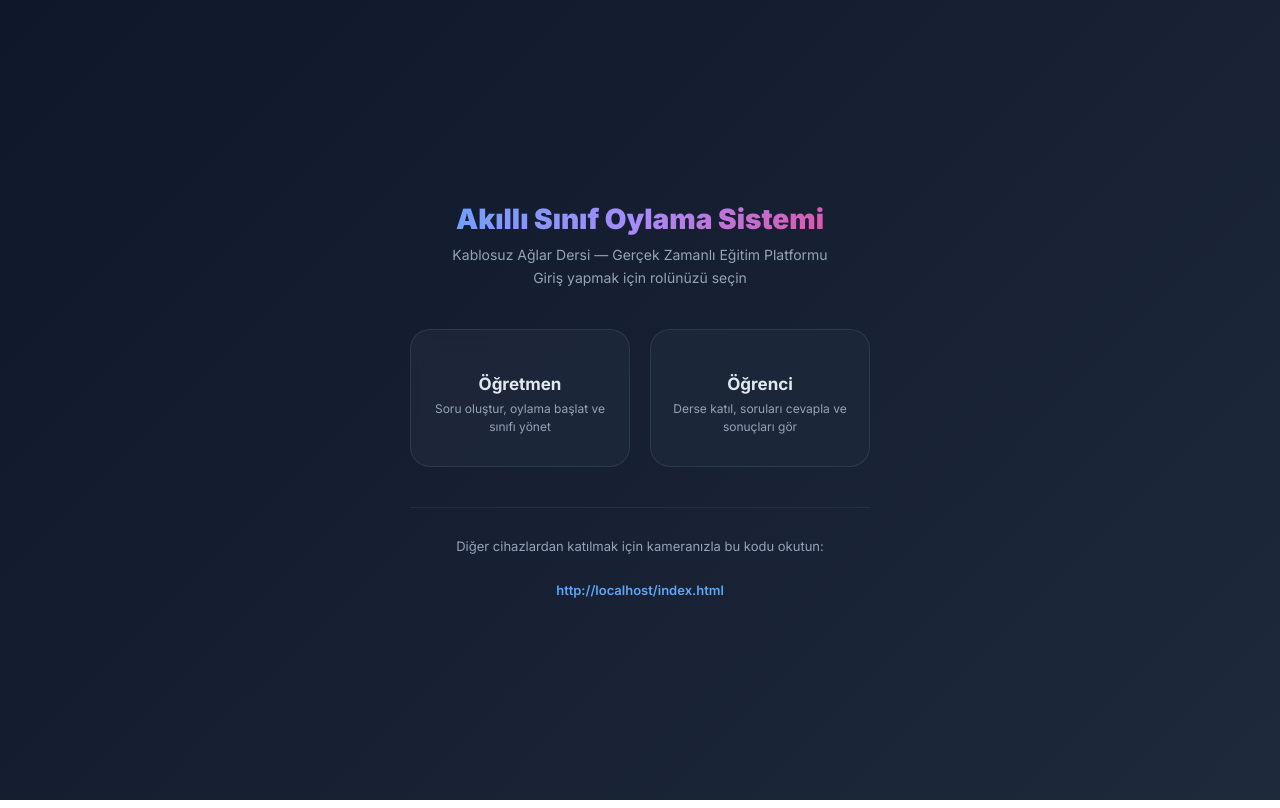
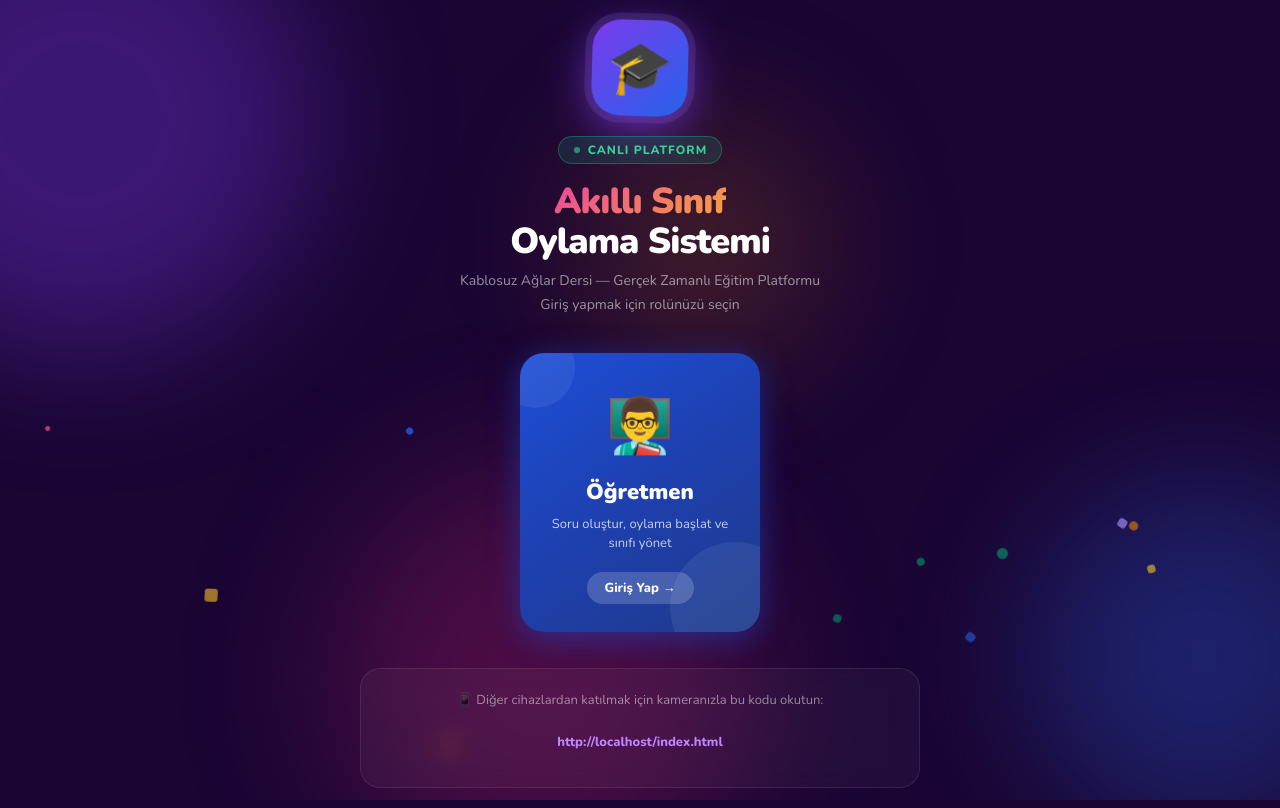
Before and after one commit to Zehracicek/Akilli-Sinif-Oylama-Sistemi, a plain HTML site: page index.html in a window 1280 px wide. Drawn offline with nearby package versions, Linux system fonts and the light colour scheme.

Commit message:
Update index.html
arayüz düzenlemesi yapıldı

```diff
--- a/index.html
+++ b/index.html
@@ -1,201 +1,227 @@
 <!DOCTYPE html>
 <html lang="tr">
-
 <head>
     <meta charset="UTF-8">
     <meta name="viewport" content="width=device-width, initial-scale=1.0">
     <title>Akıllı Sınıf Oylama Sistemi</title>
-    <link href="https://fonts.googleapis.com/css2?family=Inter:wght@400;500;600;700;800;900&display=swap"
-        rel="stylesheet">
+    <link href="https://fonts.googleapis.com/css2?family=Nunito:wght@400;600;700;800;900;1000&display=swap" rel="stylesheet">
     <style>
-        * {
-            margin: 0;
-            padding: 0;
-            box-sizing: border-box
-        }
+        * { margin: 0; padding: 0; box-sizing: border-box; }
 
         body {
-            font-family: 'Inter', sans-serif;
-            background: linear-gradient(135deg, #0f172a, #1e293b);
+            font-family: 'Nunito', sans-serif;
+            background: #1a0533;
             min-height: 100vh;
-            display: flex;
-            align-items: center;
-            justify-content: center;
-            color: #e2e8f0
-        }
-
-        .main {
-            text-align: center;
-            width: 100%;
-            max-width: 500px;
-            padding: 40px 20px
-        }
-
-        .logo {
-            font-size: 48px;
-            margin-bottom: 16px
-        }
-
-        h1 {
-            font-size: 28px;
-            font-weight: 900;
-            background: linear-gradient(135deg, #60a5fa, #a78bfa, #ec4899);
-            -webkit-background-clip: text;
-            -webkit-text-fill-color: transparent;
-            margin-bottom: 8px
-        }
-
-        .subtitle {
-            color: #94a3b8;
-            font-size: 14px;
-            margin-bottom: 40px;
-            line-height: 1.6
-        }
-
-        .cards {
-            display: flex;
-            gap: 20px;
-            justify-content: center;
-            flex-wrap: wrap
-        }
-
-        .role-card {
-            background: rgba(30, 41, 59, 0.8);
-            border: 1px solid rgba(148, 163, 184, 0.15);
-            border-radius: 20px;
-            padding: 30px 20px;
-            width: 100%;
-            max-width: 220px;
-            cursor: pointer;
-            transition: .3s;
-            backdrop-filter: blur(10px);
-            text-decoration: none;
-            color: #e2e8f0;
+            overflow-x: hidden;
             display: flex;
             flex-direction: column;
             align-items: center;
             justify-content: center;
+            padding: 20px;
         }
 
-        .role-card:hover {
-            transform: translateY(-6px);
-            border-color: rgba(148, 163, 184, 0.3);
-            box-shadow: 0 20px 40px rgba(0, 0, 0, 0.3)
+        .bg-shapes { position: fixed; inset: 0; pointer-events: none; overflow: hidden; z-index: 0; }
+        .shape { position: absolute; border-radius: 50%; filter: blur(70px); animation: floatShape 8s ease-in-out infinite; }
+        .shape-1 { width: 500px; height: 500px; background: rgba(124,58,237,0.35); top: -150px; left: -150px; animation-delay: 0s; }
+        .shape-2 { width: 350px; height: 350px; background: rgba(37,99,235,0.3); top: 60%; right: -100px; animation-delay: -2.5s; }
+        .shape-3 { width: 400px; height: 400px; background: rgba(219,39,119,0.25); bottom: -100px; left: 25%; animation-delay: -5s; }
+        .shape-4 { width: 250px; height: 250px; background: rgba(217,119,6,0.2); top: 15%; left: 45%; animation-delay: -7s; }
+        @keyframes floatShape {
+            0%, 100% { transform: translate(0,0) scale(1); }
+            33% { transform: translate(25px,-25px) scale(1.06); }
+            66% { transform: translate(-20px,20px) scale(0.94); }
         }
 
-        .role-card .icon {
-            font-size: 40px;
-            margin-bottom: 14px
+        .particle { position: fixed; border-radius: 3px; pointer-events: none; z-index: 1; animation: fallP linear infinite; }
+        @keyframes fallP {
+            0% { transform: translateY(-30px) rotate(0deg); opacity: 0.8; }
+            100% { transform: translateY(105vh) rotate(720deg); opacity: 0; }
         }
 
-        .role-card h2 {
-            font-size: 17px;
-            font-weight: 700;
-            margin-bottom: 6px
+        .main { position: relative; z-index: 10; text-align: center; width: 100%; max-width: 560px; }
+
+        .logo-wrap { margin-bottom: 20px; animation: dropIn 0.7s cubic-bezier(0.34,1.56,0.64,1); }
+        @keyframes dropIn {
+            0% { transform: translateY(-80px) scale(0.5); opacity: 0; }
+            100% { transform: translateY(0) scale(1); opacity: 1; }
+        }
+        .logo-ring {
+            display: inline-flex; align-items: center; justify-content: center;
+            width: 96px; height: 96px;
+            background: linear-gradient(135deg, #7c3aed, #2563eb);
+            border-radius: 28px;
+            box-shadow: 0 8px 32px rgba(124,58,237,0.6), 0 0 0 4px rgba(167,139,250,0.2);
+            font-size: 52px;
+            animation: ringPulse 3s ease-in-out infinite;
+        }
+        @keyframes ringPulse {
+            0%, 100% { box-shadow: 0 8px 32px rgba(124,58,237,0.6), 0 0 0 4px rgba(167,139,250,0.2); transform: rotate(-3deg); }
+            50% { box-shadow: 0 12px 48px rgba(124,58,237,0.8), 0 0 0 8px rgba(167,139,250,0.15); transform: rotate(3deg); }
         }
 
-        .role-card p {
-            font-size: 12px;
-            color: #94a3b8;
-            line-height: 1.5
+        .live-badge {
+            display: inline-flex; align-items: center; gap: 7px;
+            background: rgba(16,185,129,0.15); border: 1.5px solid rgba(16,185,129,0.4);
+            border-radius: 30px; padding: 5px 14px;
+            font-size: 12px; font-weight: 800; color: #34d399;
+            margin-bottom: 18px; letter-spacing: 1px;
+            animation: slideUp 0.5s ease 0.2s both;
+        }
+        .live-dot-anim { width: 8px; height: 8px; background: #34d399; border-radius: 50%; animation: blinkDot 1.2s ease infinite; }
+        @keyframes blinkDot { 0%,100%{opacity:1;transform:scale(1)} 50%{opacity:0.3;transform:scale(0.6)} }
+
+        h1 {
+            font-size: 36px; font-weight: 1000; letter-spacing: -1px; color: #fff;
+            margin-bottom: 8px; line-height: 1.1;
+            animation: slideUp 0.5s ease 0.3s both;
+        }
+        .title-color {
+            background: linear-gradient(135deg, #c084fc, #ec4899, #fbbf24);
+            -webkit-background-clip: text; -webkit-text-fill-color: transparent;
+            background-size: 300%; animation: gradShift 4s ease infinite;
+        }
+        @keyframes gradShift { 0%,100%{background-position:0%} 50%{background-position:100%} }
+
+        .subtitle { color: rgba(255,255,255,0.55); font-size: 14px; margin-bottom: 36px; line-height: 1.7; animation: slideUp 0.5s ease 0.4s both; }
+        @keyframes slideUp { from{transform:translateY(24px);opacity:0} to{transform:translateY(0);opacity:1} }
+
+        .cards { display: flex; gap: 20px; justify-content: center; flex-wrap: wrap; animation: slideUp 0.5s ease 0.55s both; }
+
+        .role-card {
+            position: relative; border-radius: 24px; width: 100%; max-width: 240px;
+            cursor: pointer; text-decoration: none; color: #fff; overflow: hidden;
+            transition: transform 0.25s cubic-bezier(0.34,1.56,0.64,1), box-shadow 0.25s ease;
+        }
+        .role-card:hover { transform: translateY(-10px) scale(1.03); }
+        .role-card:active { transform: translateY(-2px) scale(0.97); transition: transform 0.1s; }
+
+        .role-card.teacher {
+            background: linear-gradient(145deg, #1d4ed8, #1e40af, #1e3a8a);
+            box-shadow: 0 6px 30px rgba(29,78,216,0.5);
+        }
+        .role-card.teacher:hover { box-shadow: 0 20px 60px rgba(29,78,216,0.75), 0 0 0 2px rgba(96,165,250,0.4); }
+        .role-card.student {
+            background: linear-gradient(145deg, #7c3aed, #6d28d9, #5b21b6);
+            box-shadow: 0 6px 30px rgba(124,58,237,0.5);
+        }
+        .role-card.student:hover { box-shadow: 0 20px 60px rgba(124,58,237,0.75), 0 0 0 2px rgba(167,139,250,0.4); }
+
+        .role-card::after {
+            content: ''; position: absolute; top: -50%; left: -75%; width: 50%; height: 200%;
+            background: linear-gradient(90deg, transparent, rgba(255,255,255,0.18), transparent);
+            transform: skewX(-20deg); animation: cardShimmer 3.5s ease-in-out infinite; z-index: 1;
+        }
+        .role-card.student::after { animation-delay: -1.75s; }
+        @keyframes cardShimmer { 0%{left:-75%} 55%,100%{left:160%} }
+
+        .card-bg-circle {
+            position: absolute; border-radius: 50%; background: rgba(255,255,255,0.07);
+        }
+        .cbc1 { width: 130px; height: 130px; bottom: -40px; right: -40px; }
+        .cbc2 { width: 80px; height: 80px; top: -25px; left: -25px; }
+
+        .card-inner { padding: 36px 24px 28px; position: relative; z-index: 2; }
+
+        .card-icon { font-size: 54px; display: block; margin-bottom: 14px; transition: transform 0.3s; }
+        .role-card:hover .card-icon { animation: iconJiggle 0.4s ease; }
+        @keyframes iconJiggle {
+            0%,100%{transform:scale(1)rotate(0)} 25%{transform:scale(1.2)rotate(-8deg)} 75%{transform:scale(1.1)rotate(6deg)}
         }
 
-        .role-card.teacher:hover {
-            border-color: rgba(96, 165, 250, 0.5);
-            box-shadow: 0 20px 40px rgba(59, 130, 246, 0.15)
+        .card-inner h2 { font-size: 22px; font-weight: 900; margin-bottom: 8px; }
+        .card-inner p { font-size: 13px; opacity: 0.75; line-height: 1.5; margin-bottom: 18px; }
+
+        .card-btn {
+            display: inline-flex; align-items: center; gap: 6px;
+            background: rgba(255,255,255,0.18); border-radius: 30px;
+            padding: 7px 18px; font-size: 13px; font-weight: 800;
+            transition: background 0.2s, gap 0.2s;
         }
-
-        .role-card.student:hover {
-            border-color: rgba(167, 139, 250, 0.5);
-            box-shadow: 0 20px 40px rgba(139, 92, 246, 0.15)
-        }
-
-        .footer {
-            margin-top: 40px;
-            font-size: 11px;
-            color: #475569
-        }
+        .role-card:hover .card-btn { background: rgba(255,255,255,0.3); gap: 10px; }
 
         .qr-section {
-            margin-top: 40px;
-            padding-top: 30px;
-            border-top: 1px solid rgba(148, 163, 184, 0.1);
-            display: flex;
-            flex-direction: column;
-            align-items: center;
+            margin-top: 36px; padding: 22px;
+            background: rgba(255,255,255,0.04); border: 1px solid rgba(255,255,255,0.09);
+            border-radius: 20px; backdrop-filter: blur(12px);
+            animation: slideUp 0.5s ease 0.7s both;
         }
+        .qr-section > p { color: rgba(255,255,255,0.5); font-size: 13px; margin-bottom: 14px; }
+        #qrcode { display: flex; justify-content: center; }
+        #qrcode img { border-radius: 10px; padding: 8px; background: #fff; }
+        #qr-url { margin-top: 10px; font-weight: 800; color: #c084fc; font-size: 13px; word-break: break-all; }
 
-        .qr-section p {
-            color: #94a3b8;
-            font-size: 13px;
-            margin-bottom: 16px;
-        }
-
-        #qrcode img {
-            display: block;
-            max-width: 100%;
-            height: auto;
-        }
-
-        @media (max-width: 600px) {
-            h1 { font-size: 24px; }
-            .subtitle { font-size: 13px; margin-bottom: 30px; }
-            .role-card { max-width: 100%; padding: 24px; }
-            #qr-url { font-size: 11px; word-break: break-all; }
+        @media (max-width: 520px) {
+            h1 { font-size: 26px; }
+            .role-card { max-width: 100%; }
+            .logo-ring { width: 80px; height: 80px; font-size: 42px; border-radius: 22px; }
         }
     </style>
 </head>
+<body>
 
-<body>
+<div class="bg-shapes">
+    <div class="shape shape-1"></div>
+    <div class="shape shape-2"></div>
+    <div class="shape shape-3"></div>
+    <div class="shape shape-4"></div>
+</div>
+
 <div class="main">
-        <div class="logo"></div>
-        <h1>Akıllı Sınıf Oylama Sistemi</h1>
-        <p class="subtitle">Kablosuz Ağlar Dersi — Gerçek Zamanlı Eğitim Platformu<br>Giriş yapmak için rolünüzü seçin
-        </p>
+    <div class="logo-wrap">
+        <div class="logo-ring">🎓</div>
+    </div>
+
+    <div class="live-badge">
+        <div class="live-dot-anim"></div>
+        CANLI PLATFORM
+    </div>
+
+    <h1><span class="title-color">Akıllı Sınıf</span><br>Oylama Sistemi</h1>
+    <p class="subtitle">Kablosuz Ağlar Dersi — Gerçek Zamanlı Eğitim Platformu<br>Giriş yapmak için rolünüzü seçin</p>
+
     <div class="cards">
         <a href="./ogretmen.html" class="role-card teacher">
-                <div class="icon"></div>
+            <div class="card-bg-circle cbc1"></div>
+            <div class="card-bg-circle cbc2"></div>
+            <div class="card-inner">
+                <span class="card-icon">👨‍🏫</span>
                 <h2>Öğretmen</h2>
                 <p>Soru oluştur, oylama başlat ve sınıfı yönet</p>
+                <span class="card-btn">Giriş Yap →</span>
+            </div>
         </a>
-            <a href="./ogrenci.html" class="role-card student">
-                <div class="icon"></div>
-                <h2>Öğrenci</h2>
-                <p>Derse katıl, soruları cevapla ve sonuçları gör</p>
-            </a>
+
     </div>
 
     <div class="qr-section">
-            <p>Diğer cihazlardan katılmak için kameranızla bu kodu okutun:</p>
+        <p>📱 Diğer cihazlardan katılmak için kameranızla bu kodu okutun:</p>
         <div id="qrcode"></div>
-            <p id="qr-url" style="margin-top:12px; font-weight:600; color:#60a5fa;"></p>
+        <p id="qr-url"></p>
     </div>
 </div>
 
 <script src="https://cdnjs.cloudflare.com/ajax/libs/qrcodejs/1.0.0/qrcode.min.js"></script>
 <script>
-        // Geçerli sayfanın URL'sini al
+    // Confetti particles
+    const colors = ['#7c3aed','#2563eb','#db2777','#d97706','#059669','#fbbf24','#ec4899','#a78bfa'];
+    for(let i = 0; i < 30; i++) {
+        const p = document.createElement('div');
+        p.className = 'particle';
+        const size = 5 + Math.random() * 10;
+        p.style.cssText = `left:${Math.random()*100}%;width:${size}px;height:${size}px;background:${colors[i%colors.length]};animation-duration:${4+Math.random()*7}s;animation-delay:${-Math.random()*8}s;border-radius:${Math.random()>0.5?'50%':'3px'};opacity:${0.25+Math.random()*0.35};`;
+        document.body.appendChild(p);
+    }
     const currentUrl = window.location.href;
-
-        // Ekranda bağlantıyı metin olarak da göster
     document.getElementById('qr-url').innerText = currentUrl;
-
-        // Kütüphane yüklendiğinde QR kodu oluştur
     window.onload = function() {
         try {
             new QRCode(document.getElementById("qrcode"), {
-                    text: currentUrl,
-                    width: 140,
-                    height: 140,
-                    colorDark : "#0f172a",
-                    colorLight : "#ffffff",
-                    correctLevel : QRCode.CorrectLevel.M
+                text: currentUrl, width: 140, height: 140,
+                colorDark: "#1a0533", colorLight: "#ffffff",
+                correctLevel: QRCode.CorrectLevel.M
             });
-            } catch (e) {
-                console.log("QR Kod oluşturulamadı, internet bağlantısı olmayabilir.");
-            }
+        } catch(e) {}
     };
 </script>
 </body>
-
 </html>
```
Lines whose indentation alone changed are shown as unchanged.
